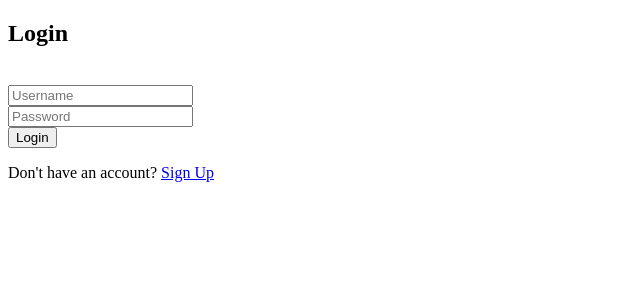
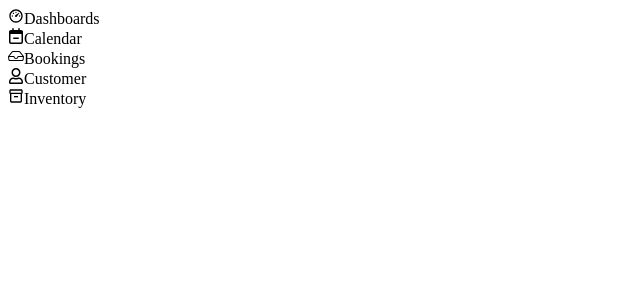
Before and after one commit to ForeverPlat/rental-software, a React (Vite) app in the folder frontend/: page / in a window 1280 px wide. Shown: the top 300 px of the page, without its empty margins (0-640 px from the left). Built offline with nearby package versions, Linux system fonts and the light colour scheme.

Commit message:
basic structre for side bar

```diff
--- a/frontend/package.json
+++ b/frontend/package.json
@@ -12,6 +12,7 @@
   "dependencies": {
     "react": "^19.1.1",
     "react-dom": "^19.1.1",
+    "react-icons": "^5.5.0",
     "react-router-dom": "^7.8.2"
   },
   "devDependencies": {
--- a/frontend/src/App.jsx
+++ b/frontend/src/App.jsx
@@ -2,6 +2,7 @@ import React from 'react'
 import { BrowserRouter as Router, Routes, Route } from 'react-router-dom';
 import Signup from './components/signup'
 import Login from './components/Login'
+import Sidebar from './components/Sidebar';
 
 const App = () => {
   return (
@@ -9,7 +10,7 @@ const App = () => {
       <Routes>
         <Route path="/signup" element={<Signup />} />
         <Route path="/login" element={<Login />} />
-        <Route path="/" element={<Login />} />
+        <Route path="/" element={<Sidebar />} />
       </Routes>
     </Router>
   )
--- a/frontend/src/components/Sidebar.jsx
+++ b/frontend/src/components/Sidebar.jsx
@@ -0,0 +1,29 @@
+import React from 'react'
+import { RiDashboard3Line } from "react-icons/ri";
+import { FaRegCalendarMinus } from "react-icons/fa6";
+import { BsInbox } from "react-icons/bs";
+import { FaRegUser } from "react-icons/fa";
+import { MdOutlineInventory2 } from "react-icons/md";
+
+const sidebarItems = [
+    { name: "Dashboards", path: "/dashboard", icon: <RiDashboard3Line /> },
+    { name: "Calendar", path: "/calendar", icon: <FaRegCalendarMinus /> },
+    { name: "Bookings", path: "/bookings", icon: <BsInbox /> },
+    { name: "Customer", path: "/customer", icon: <FaRegUser /> },
+    { name: "Inventory", path: "/inventory", icon: <MdOutlineInventory2 /> }
+]
+
+
+const Sidebar = () => {
+  return (
+    <nav>
+      {
+        sidebarItems.map(({name, path, icon}) => (
+          <div>{icon}{name}</div>
+        ))
+      }
+    </nav>
+  )
+}
+
+export default Sidebar
```
Also changed, not shown: 1 other file (tests, documents, lock files or other folders).
